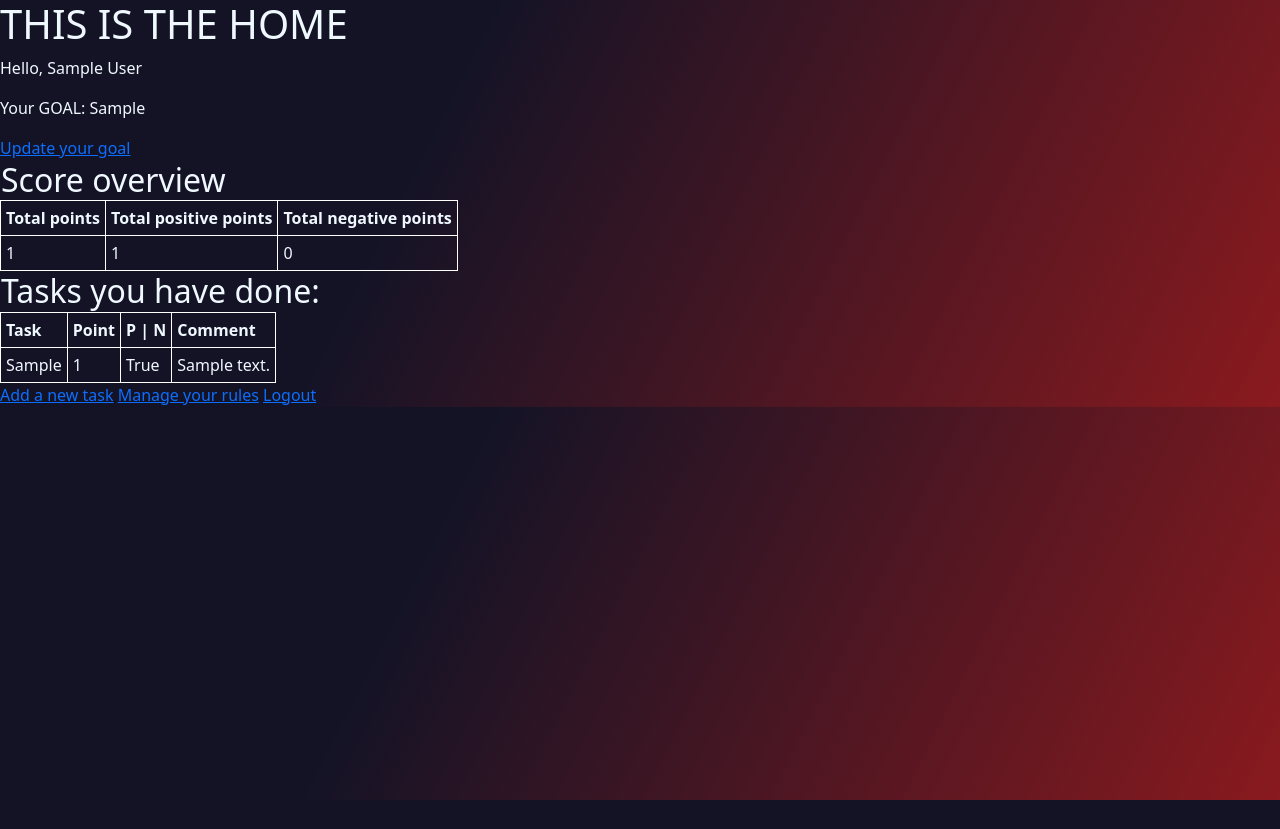
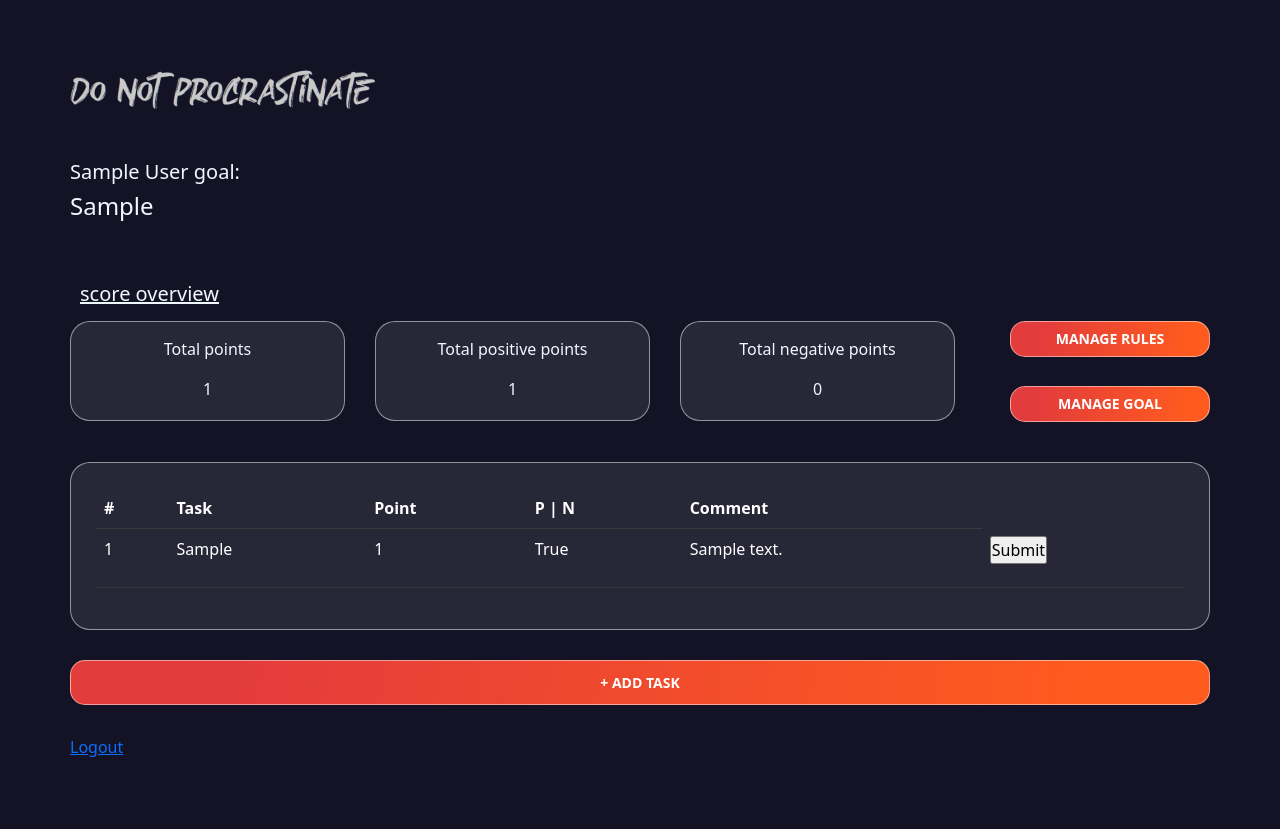
Before and after one commit to Lucas-Skank/do-not-procrastinate, a Flask app: page /home in a window 1280 px wide. Before the commit the page ends 800 px from the top, so only its background shows below. Run offline with Flask 3, Linux system fonts and the light colour scheme; a user stored in the database is signed in; tables that the repository leaves empty hold one stand-in row (values such as "Sample post").

Commit message:
feat: all pages and funcionalities of the front end

```diff
--- a/app.py
+++ b/app.py
@@ -117,8 +117,10 @@ def home():
         "id": current_user.id,
         "name": current_user.name,
         "username": current_user.username,
-        "goal": current_user.goal
+        "goal": current_user.goal,
     }
+
+    userdata["user_rules"] = Rules.query.filter_by(user_id=current_user.id).all()
 
     # Get user tasks
     userdata["tasks"] = Tasks.query.filter_by(user_id=current_user.id).all()
--- a/static/app.css
+++ b/static/app.css
@@ -10,17 +10,8 @@ body {
 	color: aliceblue;
 	align-items: center;
 	justify-content: center;
-	/*display: flex;*/
-	background-image: linear-gradient(116.78deg, #141326 33.56%, #ad1c1c 119.74%);
-}
-
-#main-container {
-	position: absolute;
-	top: 0;
-	left: 0;
-	right: 0;
-	bottom: 0;
-	background-image: linear-gradient(116.78deg, #141326 33.56%, #ad1c1c 119.74%);
+	background: #141326;
+	padding: 70px;
 }
 
 #main-component {
@@ -52,7 +43,7 @@ h2 {
 }
 
 .form-data {
-	background: rgba(217, 217, 217, 0.3);
+	background: rgba(217, 217, 217, 0.2);
 	background-blend-mode: overlay;
 	border: 1px solid rgba(255, 255, 255, 0.5);
 	backdrop-filter: blur(50px);
@@ -81,19 +72,20 @@ label {
 	border: 1px solid rgba(255, 255, 255, 0.5);
 	border-radius: 15px;
 	margin: 35px auto 25px;
+	--bs-btn-hover-border-color: black;
 }
 
-input[type="text"] {
+.input-form300 {
 	width: 300px !important;
 	margin-left: auto;
 	margin-right: auto;
 }
 
-input[type="password"] {
+/*input[type="password"] {
 	width: 300px !important;
 	margin-left: auto;
 	margin-right: auto;
-}
+}*/
 
 .footer {
 	margin-bottom: 30px;
@@ -103,3 +95,78 @@ input[type="password"] {
 	color: red;
 	margin: 10px;
 }
+
+.item-overview {
+	display: flex;
+	flex-direction: column;
+	justify-content: space-between;
+	align-items: center;
+	padding: 15px 25px;
+
+	width: 275px;
+	height: 100px;
+
+	background: rgba(217, 217, 217, 0.1);
+	border: 1px solid rgba(255, 255, 255, 0.5);
+
+	border-radius: 20px;
+}
+
+.score-overview {
+	display: flex;
+	flex-direction: row;
+	gap: 30px;
+}
+
+.action-btn {
+	width: 200px;
+	height: 36px;
+	background: linear-gradient(99.61deg, #e33c3c 14.81%, #ff5b1e 89.9%);
+	border: 1px solid rgba(255, 255, 255, 0.5);
+	border-radius: 15px;
+	font-weight: 600;
+	font-size: 14px;
+	margin: 0 !important;
+	--bs-btn-hover-border-color: red;
+}
+
+.action-btn:hover {
+	color: black;
+	font-weight: 800;
+}
+
+.actions-btns {
+	display: flex;
+	flex-direction: column;
+	justify-content: space-between;
+	align-items: center;
+	padding: 0px;
+	gap: 29px;
+}
+
+#score-btn {
+	display: flex;
+	justify-content: space-between;
+	padding-top: 12px;
+}
+
+#record-table {
+	width: 100%;
+	background: rgba(217, 217, 217, 0.1);
+	border: 0.5px solid rgba(255, 255, 255, 0.5);
+	border-radius: 20px;
+	padding: 25px;
+}
+
+thead {
+	font: 14px;
+	font-weight: 400;
+}
+
+hr {
+	border: 1px solid #56577a;
+}
+
+#ruleModal {
+	display: none;
+}
--- a/templates/home.html
+++ b/templates/home.html
@@ -1,59 +1,210 @@
-{% extends "layout.html" %}
+{% extends "layout.html" %} {% block body %}
 
-{% block body %}
+<div>
+	<div id="header" style="display: block; padding-bottom: 50px">
+		<img
+			alt="do-not-procrastinate-logo"
+			src="/static/logo-header.png"
+			style="width: 306px; padding-bottom: 50px"
+		/>
+		<div style="display: flex; flex-direction: column; align-items: flex-start; padding: 0px">
+			<h1 style="font-size: 20px">{{ userdata["name"] }} goal:</h1>
+			<h4 style="font-size: 24px">{{ userdata["goal"] }}</h4>
+		</div>
+	</div>
 
-        <h1>THIS IS THE HOME</h1>
+	<div id="overview" style="margin-bottom: 40px">
+		<u style="font-size: 20px; margin: 10px">score overview</u>
 
-        <p>Hello, {{ userdata["name"] }}</p>
+		<div id="score-btn">
+			<div class="score-overview">
+				<div class="item-overview">
+					<p>Total points</p>
+					<p>{{ userdata["total_points"] }}</p>
+				</div>
 
-        <p>Your GOAL: {{ userdata["goal"] }}</p>
-        <a href="/goal">Update your goal</a>
+				<div class="item-overview">
+					<p>Total positive points</p>
+					<p>{{ userdata["positive_points"] }}</p>
+				</div>
 
-        <h2>Score overview</h2>
-        <table>
+				<div class="item-overview">
+					<p>Total negative points</p>
+					<p>{{ userdata["negative_points"] }}</p>
+				</div>
+			</div>
+
+			<div class="actions-btns">
+				<a class="btn btn-primary action-btn" href="/rule" role="button">MANAGE RULES</a>
+				<button
+					type="button"
+					class="btn btn-primary action-btn"
+					data-bs-toggle="modal"
+					data-bs-target="#modalGoal"
+				>
+					MANAGE GOAL
+				</button>
+			</div>
+		</div>
+	</div>
+
+	<div id="record-table">
+		<table class="table table-dark table-hover" style="--bs-table-bg: none">
 			<thead>
-                        <tr>
-                                <th>Total points</th>
-                                <th>Total positive points</th>
-                                <th>Total negative points</th>
-                        </tr>
+				<th scope="col">#</th>
+				<th scope="col">Task</th>
+				<th scope="col">Point</th>
+				<th scope="col">P | N</th>
+				<th scope="col">Comment</th>
 			</thead>
-                <tbody>
-                        <tr>
-                                <td>{{ userdata["total_points"] }}</td>
-                                <td>{{ userdata["positive_points"] }}</td>
-                                <td>{{ userdata["negative_points"] }}</td>
-                        </tr>
-                </tbody>
-        </table>
 
-
-        <h2>Tasks you have done:</h2>
-        <table>
-                <thead>
-                        <tr>
-                                <th>Task</th>
-                                <th>Point</th>
-                                <th>P | N</th>
-                                <th>Comment</th>
-                        </tr>
-                </thead>
 			<tbody>
 				{% for task_row in userdata["tasks"] %}
+
 				<tr>
+					<td scope="col">{{ task_row["id"] }}</td>
 					<td>{{ task_row["task"] }}</td>
 					<td>{{ task_row["point"] }}</td>
 					<td>{{ task_row["pn"] }}</td>
 					<td>{{ task_row["comment"] }}</td>
+					<td>
+						<form action="/delete" method="post">
+							<input name="task_id" value="{{ task_row['id'] }}" hidden>
+							<input type="submit" >
+						</form>
+					</td>
+				</tr>
 
-                                </tr>
 				{% endfor %}
 			</tbody>
 		</table>
+	</div>
+</div>
 
-        <a href="/task">Add a new task</a>
+<div style="padding: 30px 0px;">
+	<button
+	type="button"
+	class="btn btn-primary action-btn"
+	data-bs-toggle="modal"
+	data-bs-target="#modalTask"
+	style="width: 100%; height: 45px;"
+>
+	+ ADD TASK
+</button>
+</div>
 
-        <a href="/rule">Manage your rules</a>
+
+
+<div
+	class="modal fade"
+	id="modalGoal"
+	tabindex="-1"
+	aria-labelledby="modalGoal"
+	aria-hidden="true"
+	style="color: black"
+>
+	<div class="modal-dialog modal-dialog-centered">
+		<div class="modal-content">
+			<div class="modal-header">
+				<h5 class="modal-title" id="modalGoal">Manage your goal</h5>
+
+				<button
+					type="button"
+					class="btn-close"
+					data-bs-dismiss="modal"
+					aria-label="Close"
+				></button>
+			</div>
+			<div class="modal-body">
+				<div class="modal-body">
+					<p><strong>Current goal:</strong> {{ userdata["goal"] }}</p>
+				</div>
+
+				<hr />
+
+				<div><u>Update goal:</u></div>
+
+				<form action="/goal" method="post">
+					<label class="col-form-label" style="margin: 0">New goal:</label>
+
+					<textarea
+						autocomplete="off"
+						class="form-control"
+						required
+						placeholder="New Goal"
+						name="goal"
+						rows="4"
+						cols="50"
+					></textarea>
+					<div class="mb-3" style="display: flex">
+						<input type="submit" class="btn" />
+					</div>
+				</form>
+			</div>
+		</div>
+	</div>
+</div>
+
+
+<div
+	class="modal fade"
+	id="modalTask"
+	tabindex="-1"
+	aria-labelledby="modalTask"
+	aria-hidden="true"
+	style="color: black"
+>
+	<div class="modal-dialog modal-dialog-centered">
+		<div class="modal-content">
+			<div class="modal-header">
+				<h5 class="modal-title" id="modalTask">Add your new task</h5>
+
+				<button
+					type="button"
+					class="btn-close"
+					data-bs-dismiss="modal"
+					aria-label="Close"
+				></button>
+			</div>
+			<div class="modal-body">
+
+				<form action="/task" method="post">
+					<div class="mb-3">
+						<label class="col-form-label">Rule:</label>
+						<select name="new_task" class="form-control" required>
+
+							<option disabled selected value="">Select rule</option>
+
+							{% for rule_row in userdata["user_rules"]  %}
+							<option value={{ rule_row["id"] }}>{{ rule_row["rule"] }}</option>
+							{% endfor %}
+
+						</select>
+					</div>
+
+					<div class="mb-3">
+						<label class="col-form-label">Add a comment</label>
+						<textarea
+						autocomplete="off"
+						class="form-control"
+						placeholder="Comment"
+						name="comment"
+						rows="4"
+						cols="50"
+						></textarea>
+					</div>
+
+
+					<div class="mb-3" style="display: flex">
+						<input type="submit" class="btn" />
+					</div>
+
+				</form>
+
+			</div>
+		</div>
+	</div>
+</div>
 
 <a href="/logout">Logout</a>
 
--- a/templates/layout.html
+++ b/templates/layout.html
@@ -21,22 +21,11 @@
 			crossorigin="anonymous"
 		></script>
 
+		<!-- JQuery -->
+		<script src="https://ajax.googleapis.com/ajax/libs/jquery/3.6.1/jquery.min.js"></script>
+
 		<!-- CSS file -->
 		<link href="/static/app.css" rel="stylesheet" />
-
-		<!-- PROVISORY STYLE FOR TABLE, REMOVE IT AND MAKE IT BETTER!!! -->
-		<style>
-     table, th, td {
-        border: 1px solid white;
-        border-collapse: collapse;
-     }
-     th, td {
-       padding: 5px;
-     }
-     th {
-        text-align: left;
-     }
- 	  </style>
 
 		<title>Do Not Procrastinate</title>
 	</head>
@@ -44,4 +33,5 @@
 	<body>
 		{% block body %}{% endblock %}
 	</body>
+	{% block script %} {% endblock %}
 </html>
--- a/templates/login.html
+++ b/templates/login.html
@@ -16,7 +16,7 @@
 				<div class="form-group input-component">
 					<label>USER</label>
 					<input
-						class="form-control"
+						class="form-control input-form300"
 						autocomplete="off"
 						autofocus
 						name="username"
@@ -29,7 +29,7 @@
 				<div class="form-group input-component">
 					<label>PASSWORD</label>
 					<input
-						class="form-control"
+						class="form-control input-form300"
 						type="password"
 						autocomplete="off"
 						name="password"
--- a/templates/login_failed.html
+++ b/templates/login_failed.html
@@ -16,7 +16,7 @@
 						<div class="form-group input-component">
 							<label>USER</label>
 							<input
-								class="form-control"
+								class="form-control input-form300"
 								autocomplete="off"
 								autofocus
 								name="username"
@@ -29,7 +29,7 @@
 						<div class="form-group input-component">
 							<label>PASSWORD</label>
 							<input
-								class="form-control"
+								class="form-control input-form300"
 								type="password"
 								autocomplete="off"
 								name="password"
--- a/templates/task.html
+++ b/templates/task.html
@@ -6,6 +6,7 @@
 
         <form action="/task" method="post">
         <select name="new_task" required>
+                        <option disabled selected >Select rule</option>
                 {% for rule_row in user_rules %}
                         <option value={{ rule_row["id"] }}>{{ rule_row["rule"] }}</option>
                 {% endfor %}
```
Also changed, not shown: templates/goal.html (+5 -7 lines), templates/register.html (+5 -5 lines), templates/register_failed.html (+6 -5 lines), templates/rule.html (+85 -19 lines), static/logo-header.png (added). Lines whose indentation alone changed are shown as unchanged.
